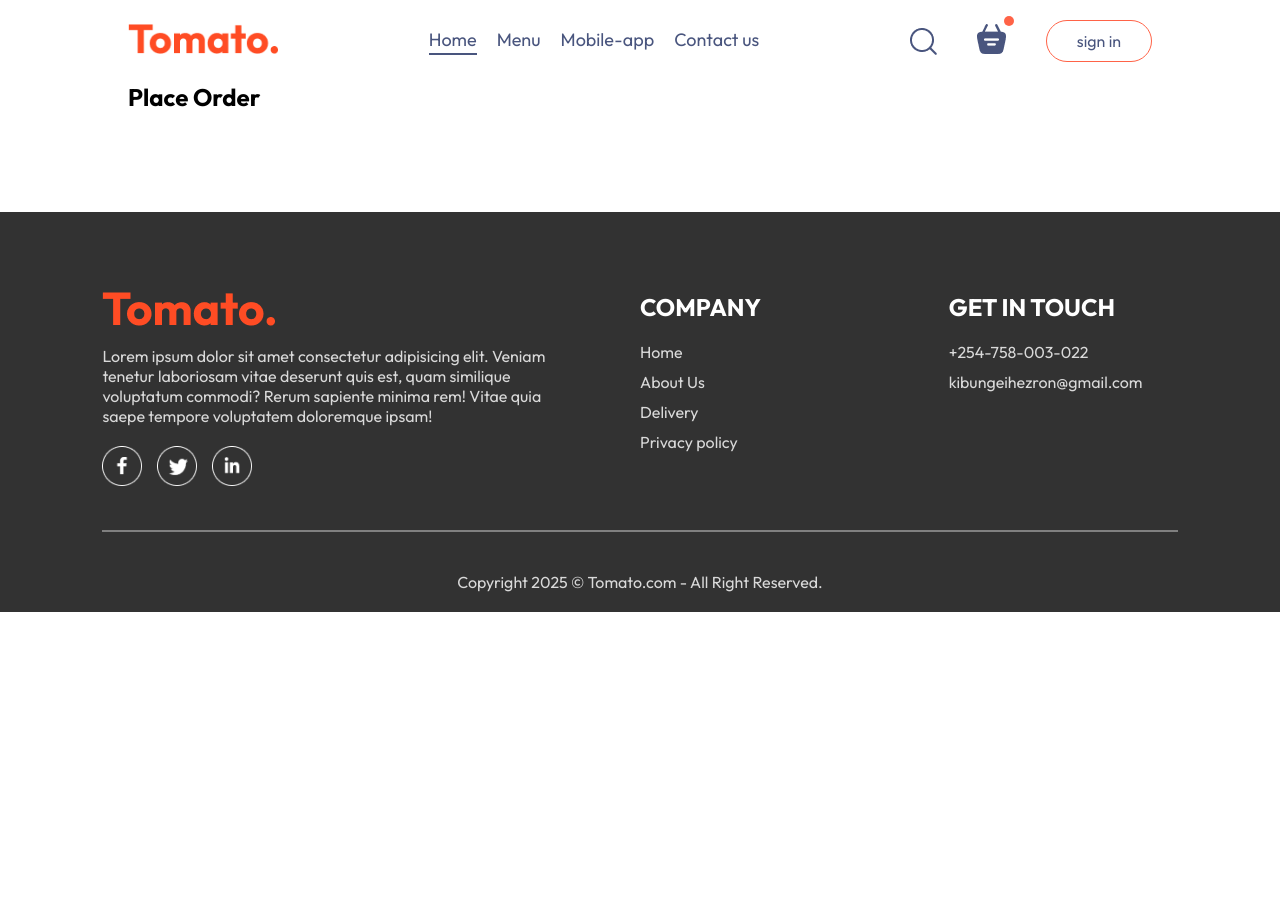
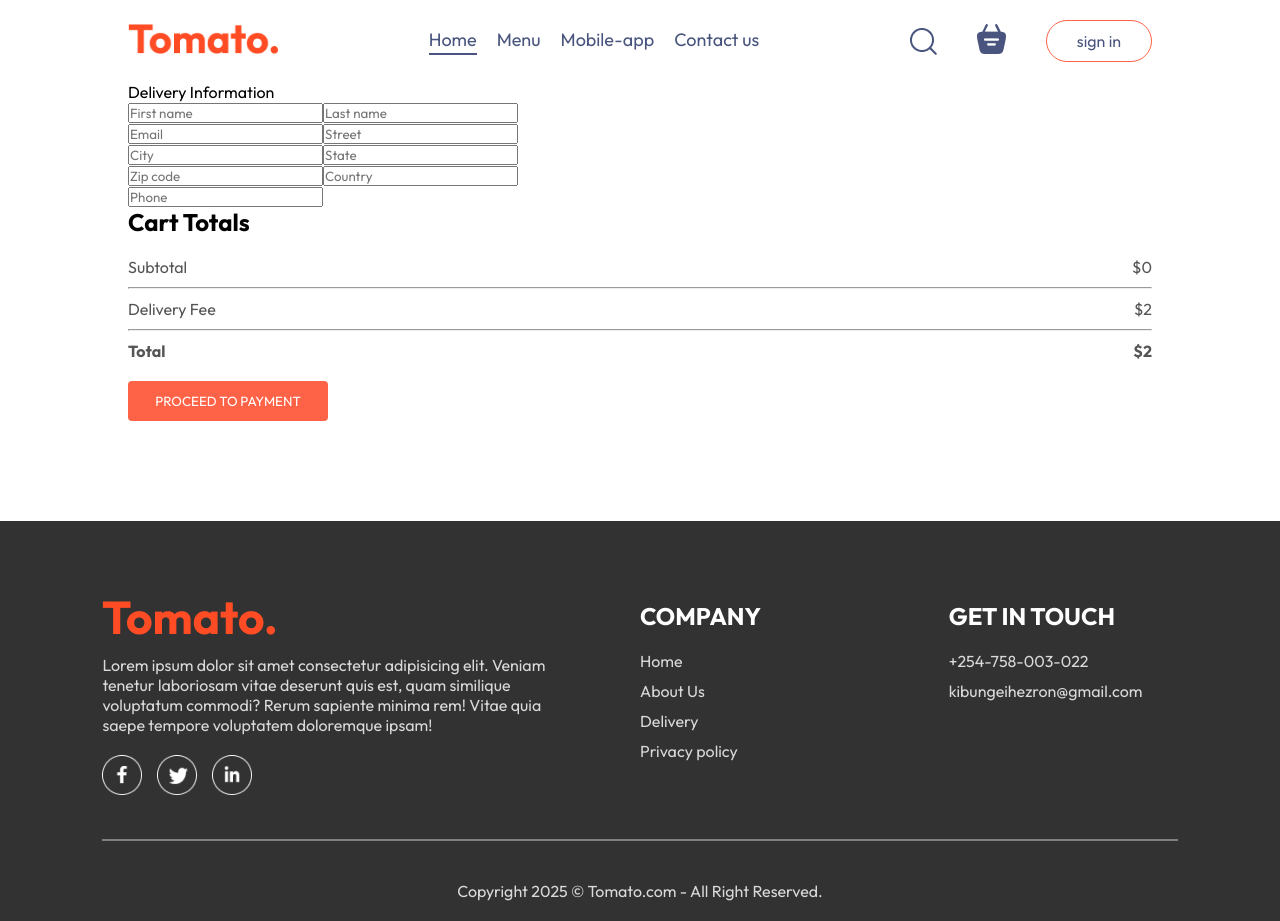
Before and after one commit to LimoHezron/React-Food-Delivery, a React (Vite) app: page /PlaceOrder in a window 1280 px wide. Before the commit the page ends 800 px from the top, so only its background shows below. Built offline with nearby package versions, Linux system fonts and the light colour scheme.

Commit message:
Delivery Making

```diff
--- a/src/components/Context/StoreContext.jsx
+++ b/src/components/Context/StoreContext.jsx
@@ -17,10 +17,19 @@
 const removeFromCart = (itemId) => {
     setCartItems((prev) => ({...prev,[itemId]:prev[itemId] - 1}))
 }
-useEffect(()=>{
-    console.log(cartItems);
 
-},[cartItems])
+const getTotalCartAmount = () => {
+    let totalAmount =0;
+    for(const item in cartItems){
+        if(cartItems[item]>0){
+            let itemInfo = food_list.find((product)=>product._id === item);
+        totalAmount += itemInfo.price*cartItems[item];
+        }
+    }
+    return totalAmount;
+}
+
+
 
 
 
@@ -29,7 +38,8 @@
         cartItems,
         setCartItems,
         addToCart,
-        removeFromCart
+        removeFromCart,
+        getTotalCartAmount
     }
     return(
         <StoreContext.Provider value={contextValue}>
--- a/src/components/Navbar/Navbar.jsx
+++ b/src/components/Navbar/Navbar.jsx
@@ -1,11 +1,13 @@
-import React, { useState } from 'react'
+import React, { useContext, useState } from 'react'
 import "./Navbar.css"
 import {assets} from '../../assets/assets'
 import {Link} from "react-router-dom"
+import { StoreContext } from '../Context/StoreContext'
 
 const Navbar = ({setShowLogin}) => {
 
     const [menu,setMenu] = useState("Home");
+    const {getTotalCartAmount} = useContext(StoreContext)
 
   return (
     <div className='navbar'>
@@ -20,7 +22,7 @@
             <img src={assets.search_icon} alt="" />
             <div className="navbar-search-icon">
                 <Link to='/cart'><img src={assets.basket_icon} alt="" /></Link>
-                <div className="dot"></div>
+                <div className={getTotalCartAmount()===0?"":"dot"}></div>
             </div>
             <button onClick={()=>setShowLogin(true)}>sign in</button>
         </div>
--- a/src/pages/Cart/Cart.jsx
+++ b/src/pages/Cart/Cart.jsx
@@ -1,9 +1,13 @@
 import React, { useContext } from "react";
 import "./Cart.css";
 import { StoreContext } from "../../components/Context/StoreContext";
+import { useNavigate } from "react-router-dom";
 
 const Cart = () => {
-  const { cartItems, food_list, removeFromCart } = useContext(StoreContext);
+  const { cartItems, food_list, removeFromCart, getTotalCartAmount } = useContext(StoreContext);
+
+  const navigate = useNavigate();
+
   return (
     <div className="cart">
       <div className="cart-items">
@@ -41,20 +45,20 @@
           <div>
             <div className="cart-total-details">
               <p>Subtotal</p>
-              <p>{0}</p>
+              <p>${getTotalCartAmount()}</p>
             </div>
             <hr />
             <div className="cart-total-details">
               <p>Delivery Fee</p>
-              <p>{2}</p>
+              <p>${2}</p>
             </div>
             <hr />
             <div className="cart-total-details">
               <b>Total</b>
-              <b>{0}</b>
+              <b>${getTotalCartAmount()+2}</b>
             </div>
           </div>
-          <button>PROCEED TO CHECKOUT</button>
+          <button onClick={()=>navigate('/PlaceOrder')} >PROCEED TO CHECKOUT</button>
         </div>
         <div className="cart-promocode">
           <p>If you have a promo code, Enter it here</p>
--- a/src/pages/PlaceOrder/PlaceOrder.jsx
+++ b/src/pages/PlaceOrder/PlaceOrder.jsx
@@ -1,11 +1,55 @@
-import React from 'react'
+import React, { useContext } from 'react'
 import './PlaceOrder.css'
+import { StoreContext } from '../../components/Context/StoreContext'
 
 const PlaceOrder = () => {
+
+  const {getTotalCartAmount} = useContext(StoreContext)
+
   return (
-    <div>
-        <h2>Place Order</h2>
+   <form className="place-order">
+    <div className="place-order-left">
+      <p className="title">Delivery Information</p>
+      <div className="multi-fields">
+         <input type="text" placeholder='First name'/>
+         <input type="text" placeholder='Last name'/>
+      </div>
+      <input type="email" placeholder='Email' />
+      <input type="text" placeholder='Street'/>
+      <div className="multi-fields">
+         <input type="text" placeholder='City'/>
+         <input type="text" placeholder='State'/>
+      </div>
+      <div className="multi-fields">
+         <input type="text" placeholder='Zip code'/>
+         <input type="text" placeholder='Country'/>
+      </div>
+      <input type="text" placeholder='Phone' />
     </div>
+
+    <div className="place-order-right">
+        <div className="cart-total">
+          <h2>Cart Totals</h2>
+          <div>
+            <div className="cart-total-details">
+              <p>Subtotal</p>
+              <p>${getTotalCartAmount()}</p>
+            </div>
+            <hr />
+            <div className="cart-total-details">
+              <p>Delivery Fee</p>
+              <p>${2}</p>
+            </div>
+            <hr />
+            <div className="cart-total-details">
+              <b>Total</b>
+              <b>${getTotalCartAmount()+2}</b>
+            </div>
+          </div>
+          <button>PROCEED TO PAYMENT</button>
+        </div>
+    </div>
+   </form>
   )
 }
 
```
